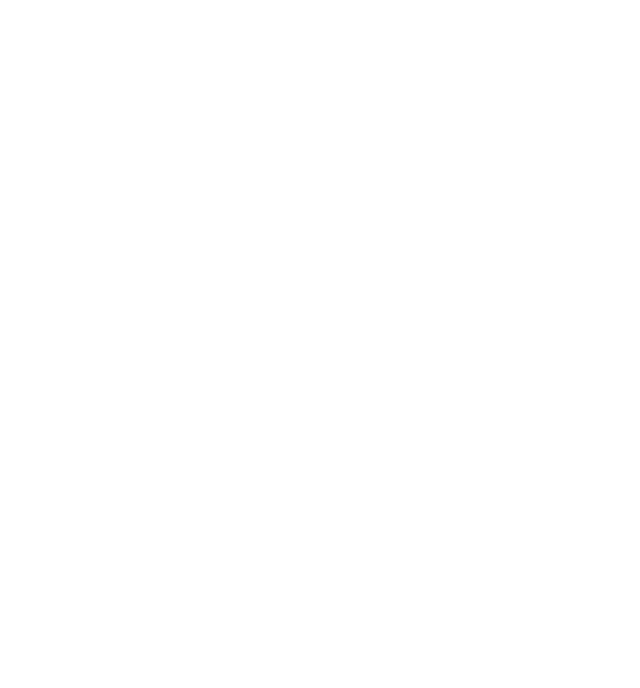
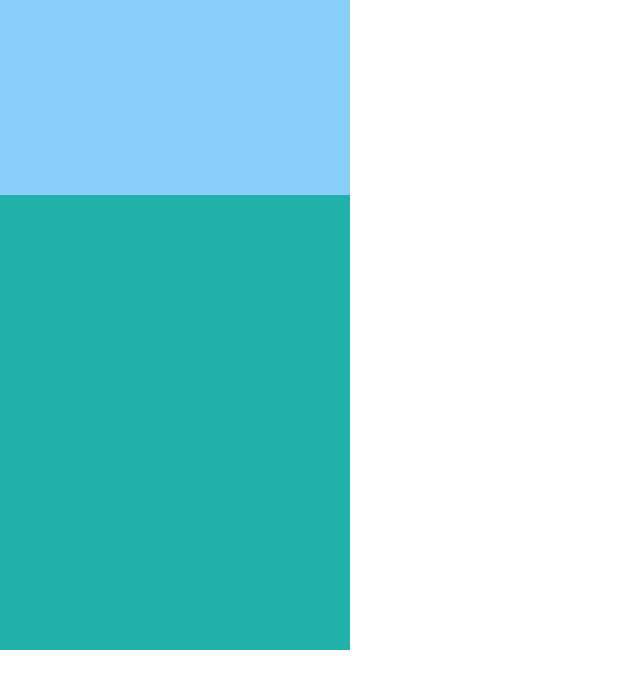
Before and after one commit to Stinji/calculator, a plain HTML site: page index.html in a window 1280 px wide. Shown: the whole page, without its empty margins (0-640 px from the left). Drawn offline with Linux system fonts and the light colour scheme.

Commit message:
added basic HTML and styling

```diff
--- a/index.html
+++ b/index.html
@@ -9,7 +9,10 @@
 </head>
 
 <body>
-
+    <div class="calculator">
+        <div class="display"></div>
+        <div class="keypad"></div>
+    </div>
 </body>
 
 </html>
--- a/style.css
+++ b/style.css
@@ -0,0 +1,20 @@
+* {
+    box-sizing: border-box;
+    padding: 0;
+    margin: 0;
+}
+
+.calculator {
+    height: 650px;
+    width: 350px;
+}
+
+.display {
+    background: lightskyblue;
+    height: 30%;
+}
+
+.keypad {
+    background: lightseagreen;
+    height: 70%;
+}
```
